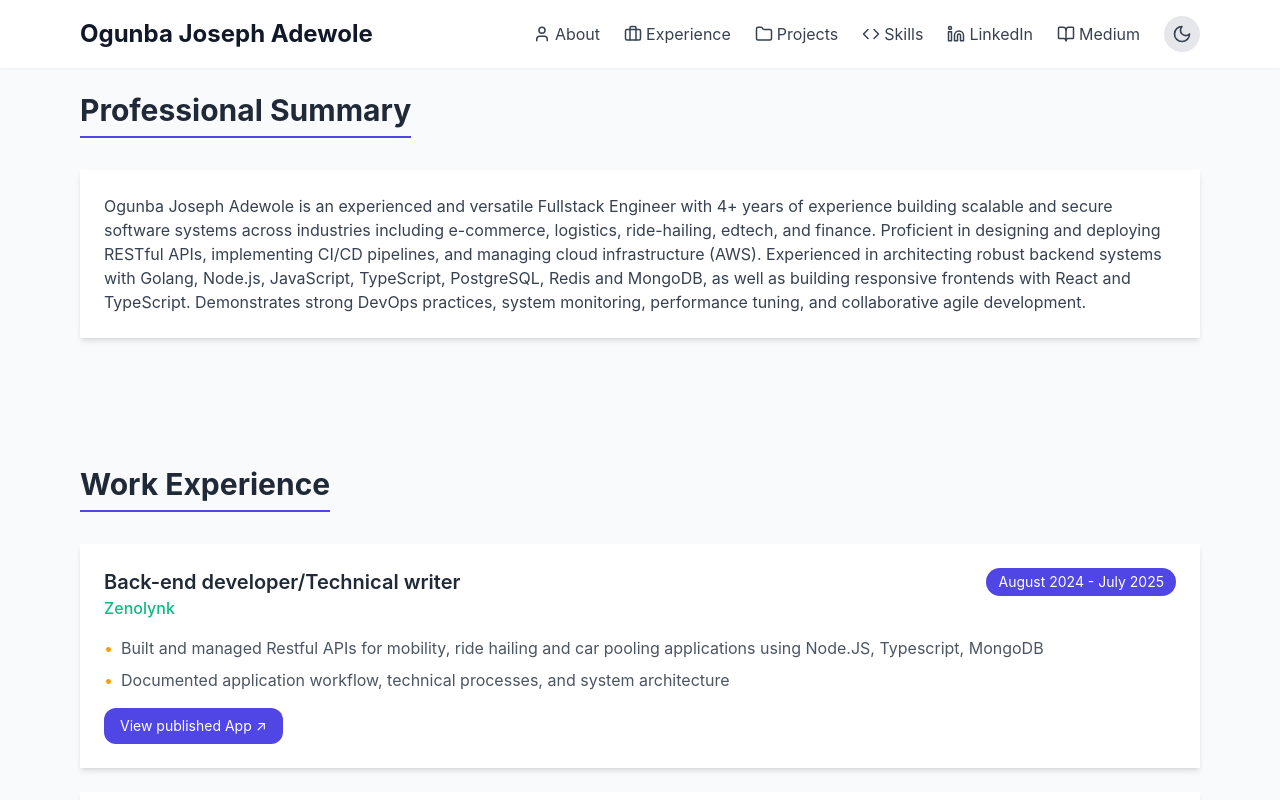
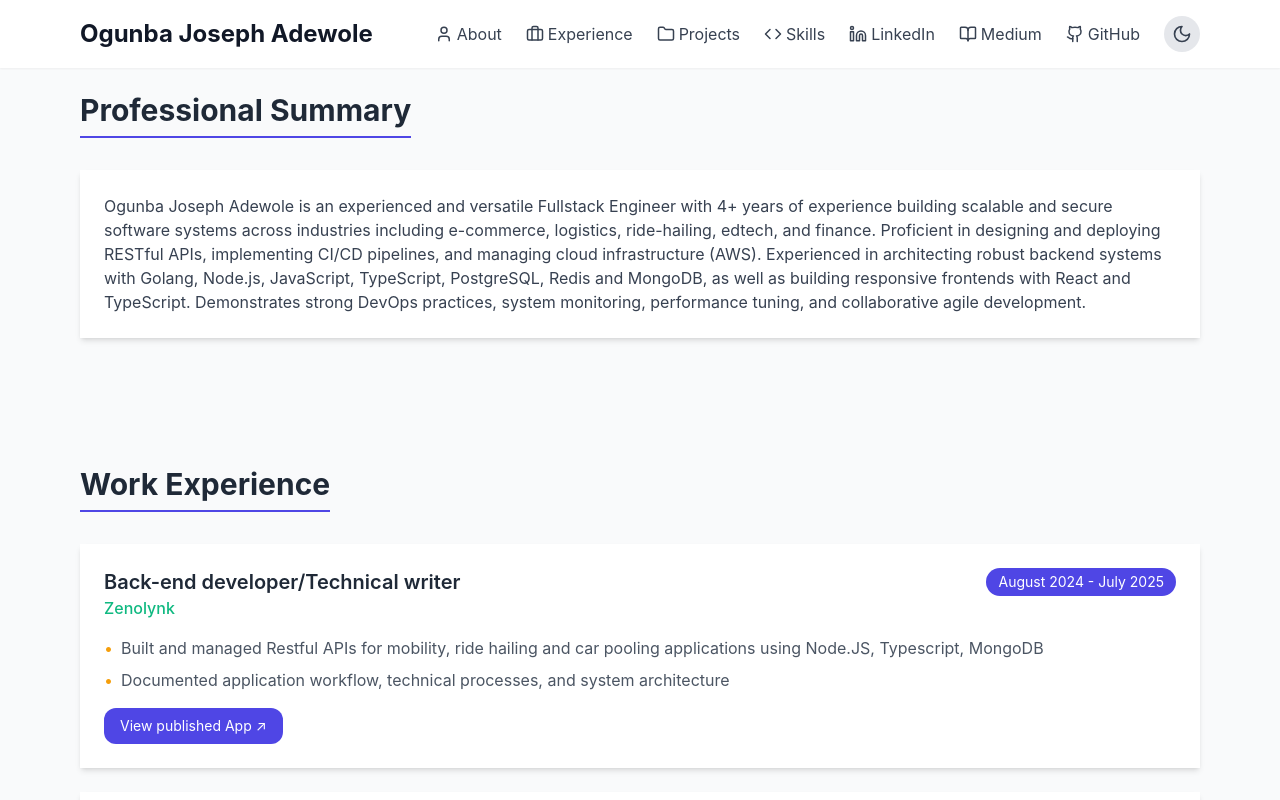
Before and after one commit to nobelium24/my-portfolio, a React (Vite) app: page / in a window 1280 px wide. Shown: the top 800 px of the page. Built offline with nearby package versions, Linux system fonts and the light colour scheme.

Commit message:
minor update

```diff
--- a/src/components/Header.tsx
+++ b/src/components/Header.tsx
@@ -1,5 +1,5 @@
 import { useState } from 'react';
-import { Menu, X, User, Briefcase, Folder, Code, Linkedin, BookOpen, Sun, Moon } from 'lucide-react';
+import { Menu, X, User, Briefcase, Folder, Code, Linkedin, BookOpen, Sun, Moon, Github } from 'lucide-react';
 
 interface HeaderProps {
     darkMode: boolean;
@@ -24,6 +24,7 @@ const Header = ({ darkMode, setDarkMode }: HeaderProps) => {
         { href: '#skills', label: 'Skills', icon: Code },
         { href: 'https://www.linkedin.com/in/ogunba-joseph-2a2265195/', label: 'LinkedIn', icon: Linkedin },
         { href: 'https://medium.com/@nobelium24', label: 'Medium', icon: BookOpen },
+        { href: 'https://github.com/nobelium24', label: 'GitHub', icon: Github },
     ];
 
     return (
```
